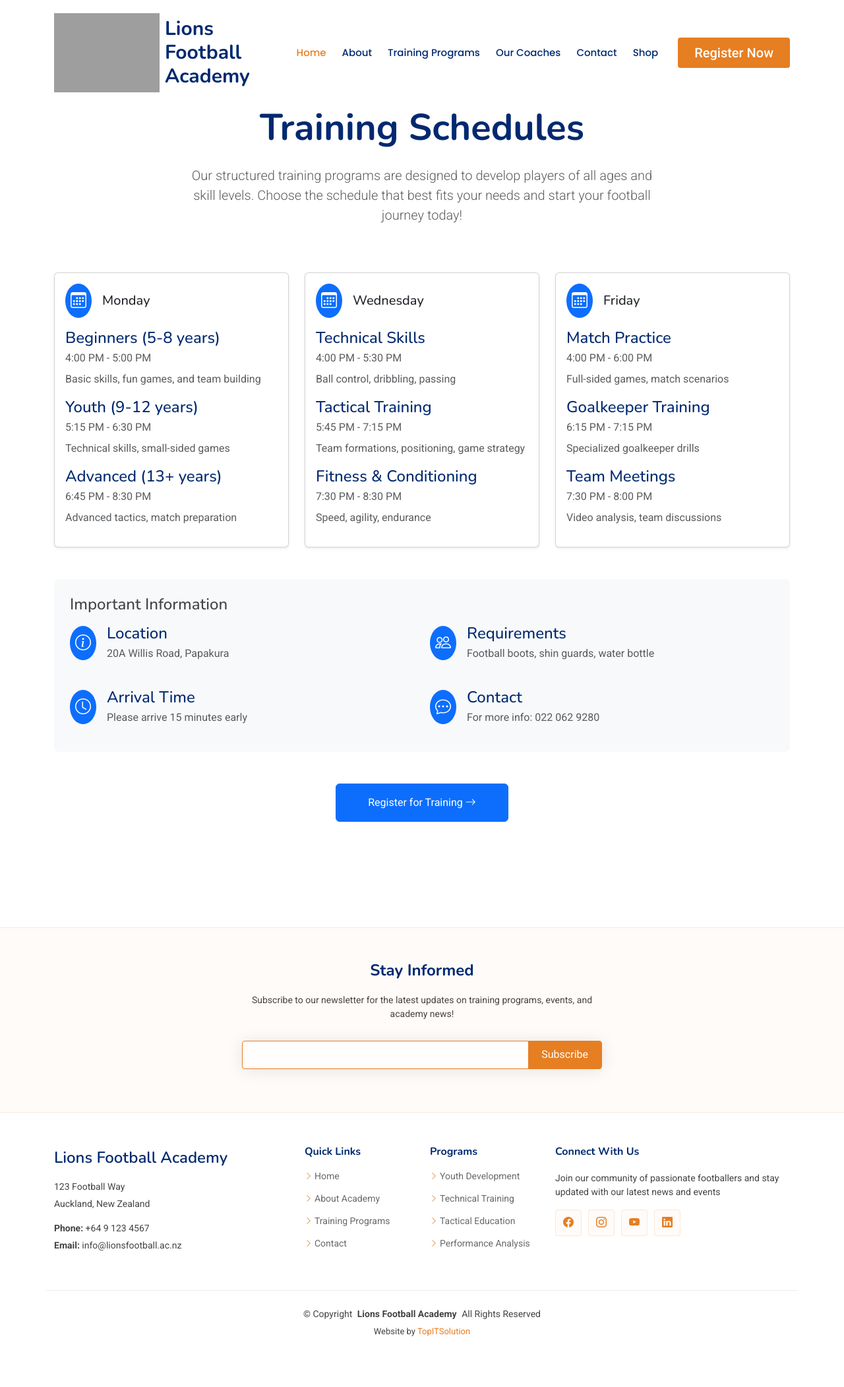
After one commit to christopherece/football_prj, a Django app: page /training/ in a window 1280 px wide. The commit adds this page. Shown: the whole page at 66% size. Run offline with Django 5.2, Linux system fonts and the light colour scheme; some libraries are stand-ins or nearby versions; grey boxes are pictures that could not be loaded.

Commit message:
Change Button

```diff
--- a/lionsfootball/static/assets/css/main.css
+++ b/lionsfootball/static/assets/css/main.css
@@ -22,7 +22,7 @@
   --background-color: #ffffff; /* Background color for the entire website, including individual sections */
   --default-color: #444444; /* Default color used for the majority of the text content across the entire website */
   --heading-color: #012970; /* Color for headings, subheadings and title throughout the website */
-  --accent-color: #4154f1; /* Accent color that represents your brand on the website. It's used for buttons, links, and other elements that need to stand out */
+  --accent-color: #E67e22; /* Accent color that represents your brand on the website. It's used for buttons, links, and other elements that need to stand out */
   --surface-color: #ffffff; /* The surface color is used as a background of boxed elements within sections, such as cards, icon boxes, or other elements that require a visual separation from the global background. */
   --contrast-color: #ffffff; /* Contrast color for text, ensuring readability against backgrounds of accent, heading, or default colors. */
 }
@@ -266,7 +266,7 @@ h6 {
   .navmenu li:hover>a,
   .navmenu .active,
   .navmenu .active:focus {
-    color: var(--nav-hover-color);
+    color: #E67e22;
   }
 
   .navmenu .dropdown ul {
@@ -303,7 +303,7 @@ h6 {
   .navmenu .dropdown ul a:hover,
   .navmenu .dropdown ul .active:hover,
   .navmenu .dropdown ul li:hover>a {
-    color: var(--nav-dropdown-hover-color);
+    color: #E67e22;
   }
 
   .navmenu .dropdown:hover>ul {
@@ -383,24 +383,24 @@ h6 {
     justify-content: center;
     border-radius: 50%;
     transition: 0.3s;
-    background-color: color-mix(in srgb, var(--accent-color), transparent 90%);
+    background-color: color-mix(in srgb, #E67e22, transparent 90%);
   }
 
   .navmenu a i:hover,
   .navmenu a:focus i:hover {
-    background-color: var(--accent-color);
+    background-color: #E67e22;
     color: var(--contrast-color);
   }
 
   .navmenu a:hover,
   .navmenu .active,
   .navmenu .active:focus {
-    color: var(--nav-dropdown-hover-color);
+    color: #E67e22;
   }
 
   .navmenu .active i,
   .navmenu .active:focus i {
-    background-color: var(--accent-color);
+    background-color: #E67e22;
     color: var(--contrast-color);
     transform: rotate(180deg);
   }
@@ -491,7 +491,7 @@ h6 {
   .navmenu .listing-dropdown ul li a:hover,
   .navmenu .listing-dropdown ul li .active,
   .navmenu .listing-dropdown ul li .active:hover {
-    color: var(--nav-dropdown-hover-color);
+    color: #E67e22;
     background-color: var(--nav-dropdown-background-color);
   }
 
@@ -538,9 +538,9 @@ h6 {
 }
 
 .footer .footer-newsletter {
-  background-color: color-mix(in srgb, var(--accent-color), transparent 97%);
-  border-top: 1px solid color-mix(in srgb, var(--accent-color), transparent 85%);
-  border-bottom: 1px solid color-mix(in srgb, var(--accent-color), transparent 85%);
+  background-color: color-mix(in srgb, #E67e22, transparent 97%);
+  border-top: 1px solid color-mix(in srgb, #E67e22, transparent 85%);
+  border-bottom: 1px solid color-mix(in srgb, #E67e22, transparent 85%);
   padding: 50px 0;
 }
 
@@ -554,7 +554,7 @@ h6 {
   padding: 6px 8px;
   position: relative;
   background-color: color-mix(in srgb, var(--background-color), transparent 50%);
-  border: 1px solid color-mix(in srgb, var(--default-color), transparent 90%);
+  border: 1px solid #E67e22;
   box-shadow: 0px 2px 25px rgba(0, 0, 0, 0.1);
   display: flex;
   transition: 0.3s;
@@ -779,7 +779,7 @@ section,
 .section {
   color: var(--default-color);
   background-color: var(--background-color);
-  padding: 60px 0;
+  padding: 160px 0;
   scroll-margin-top: 98px;
   overflow: clip;
 }
--- a/pages/urls.py
+++ b/pages/urls.py
@@ -1,7 +1,9 @@
 from django.urls import path
 from . import views
 
+app_name = 'pages'
+
 urlpatterns = [
     path('', views.index, name='index'),
-
+    path('training/', views.training, name='training'),
 ]
--- a/pages/views.py
+++ b/pages/views.py
@@ -6,3 +6,6 @@ from lionsfootball.models import Gallery
 def index(request):
     gallery_items = Gallery.objects.all()
     return render(request, 'pages/index.html', {'gallery_items': gallery_items})
+
+def training(request):
+    return render(request, 'pages/training.html')
--- a/static/assets/css/main.css
+++ b/static/assets/css/main.css
@@ -779,7 +779,7 @@ section,
 .section {
   color: var(--default-color);
   background-color: var(--background-color);
-  padding: 60px 0;
+  padding: 160px 0;
   scroll-margin-top: 98px;
   overflow: clip;
 }
--- a/templates/pages/index.html
+++ b/templates/pages/index.html
@@ -28,7 +28,7 @@
             </div>
             <div class="d-flex flex-column flex-md-row" data-aos="fade-up" data-aos-delay="300">
               <a href="{% url 'accounts:register' %}" class="btn-get-started">Join Our Academy <i class="bi bi-arrow-right"></i></a>
-              <a href="#schedule" class="btn btn-outline-primary mb-3 mb-md-0">
+              <a href="{% url 'pages:training' %}" class="btn btn-outline-primary mb-3 mb-md-0">
                 View Training Schedule <i class="bi bi-calendar3"></i>
               </a>
             </div>
--- /dev/null
+++ b/templates/pages/training.html
@@ -0,0 +1,179 @@
+{% extends "base.html" %}
+{% load static %}
+
+{% block content %}
+<!-- Training Schedule Section -->
+<section id="training" class="section">
+  <div class="container">
+    <div class="row justify-content-center mb-5">
+      <div class="col-lg-8 text-center">
+        <h2 class="display-4 fw-bold mb-4" style="color: #012970;" data-aos="fade-up">Training Schedules</h2>
+        <p class="lead text-muted mb-4" data-aos="fade-up" data-aos-delay="100">
+          Our structured training programs are designed to develop players of all ages and skill levels.
+          Choose the schedule that best fits your needs and start your football journey today!
+        </p>
+      </div>
+    </div>
+
+    <!-- Training Schedule Grid -->
+    <div class="row g-4">
+      <!-- Monday Schedule -->
+      <div class="col-lg-4" data-aos="fade-up" data-aos-delay="200">
+        <div class="card h-100 shadow-sm">
+          <div class="card-body">
+            <div class="d-flex align-items-center mb-3">
+              <div class="rounded-circle bg-primary text-white p-2 me-3">
+                <i class="bi bi-calendar3 fs-4"></i>
+              </div>
+              <h3 class="h5 mb-0">Monday</h3>
+            </div>
+            <div class="schedule-list">
+              <div class="schedule-item">
+                <h4 class="mb-1">Beginners (5-8 years)</h4>
+                <p class="text-muted mb-2">4:00 PM - 5:00 PM</p>
+                <p class="text-muted">Basic skills, fun games, and team building</p>
+              </div>
+              <div class="schedule-item">
+                <h4 class="mb-1">Youth (9-12 years)</h4>
+                <p class="text-muted mb-2">5:15 PM - 6:30 PM</p>
+                <p class="text-muted">Technical skills, small-sided games</p>
+              </div>
+              <div class="schedule-item">
+                <h4 class="mb-1">Advanced (13+ years)</h4>
+                <p class="text-muted mb-2">6:45 PM - 8:30 PM</p>
+                <p class="text-muted">Advanced tactics, match preparation</p>
+              </div>
+            </div>
+          </div>
+        </div>
+      </div>
+
+      <!-- Wednesday Schedule -->
+      <div class="col-lg-4" data-aos="fade-up" data-aos-delay="300">
+        <div class="card h-100 shadow-sm">
+          <div class="card-body">
+            <div class="d-flex align-items-center mb-3">
+              <div class="rounded-circle bg-primary text-white p-2 me-3">
+                <i class="bi bi-calendar3 fs-4"></i>
+              </div>
+              <h3 class="h5 mb-0">Wednesday</h3>
+            </div>
+            <div class="schedule-list">
+              <div class="schedule-item">
+                <h4 class="mb-1">Technical Skills</h4>
+                <p class="text-muted mb-2">4:00 PM - 5:30 PM</p>
+                <p class="text-muted">Ball control, dribbling, passing</p>
+              </div>
+              <div class="schedule-item">
+                <h4 class="mb-1">Tactical Training</h4>
+                <p class="text-muted mb-2">5:45 PM - 7:15 PM</p>
+                <p class="text-muted">Team formations, positioning, game strategy</p>
+              </div>
+              <div class="schedule-item">
+                <h4 class="mb-1">Fitness & Conditioning</h4>
+                <p class="text-muted mb-2">7:30 PM - 8:30 PM</p>
+                <p class="text-muted">Speed, agility, endurance</p>
+              </div>
+            </div>
+          </div>
+        </div>
+      </div>
+
+      <!-- Friday Schedule -->
+      <div class="col-lg-4" data-aos="fade-up" data-aos-delay="400">
+        <div class="card h-100 shadow-sm">
+          <div class="card-body">
+            <div class="d-flex align-items-center mb-3">
+              <div class="rounded-circle bg-primary text-white p-2 me-3">
+                <i class="bi bi-calendar3 fs-4"></i>
+              </div>
+              <h3 class="h5 mb-0">Friday</h3>
+            </div>
+            <div class="schedule-list">
+              <div class="schedule-item">
+                <h4 class="mb-1">Match Practice</h4>
+                <p class="text-muted mb-2">4:00 PM - 6:00 PM</p>
+                <p class="text-muted">Full-sided games, match scenarios</p>
+              </div>
+              <div class="schedule-item">
+                <h4 class="mb-1">Goalkeeper Training</h4>
+                <p class="text-muted mb-2">6:15 PM - 7:15 PM</p>
+                <p class="text-muted">Specialized goalkeeper drills</p>
+              </div>
+              <div class="schedule-item">
+                <h4 class="mb-1">Team Meetings</h4>
+                <p class="text-muted mb-2">7:30 PM - 8:00 PM</p>
+                <p class="text-muted">Video analysis, team discussions</p>
+              </div>
+            </div>
+          </div>
+        </div>
+      </div>
+    </div>
+
+    <!-- Additional Information -->
+    <div class="row mt-5">
+      <div class="col-12">
+        <div class="bg-light p-4 rounded-3">
+          <h3 class="h4 mb-3">Important Information</h3>
+          <div class="row g-4">
+            <div class="col-md-6">
+              <div class="d-flex align-items-center mb-3">
+                <div class="rounded-circle bg-primary text-white p-2 me-3">
+                  <i class="bi bi-info-circle fs-4"></i>
+                </div>
+                <div>
+                  <h4 class="mb-1">Location</h4>
+                  <p class="text-muted mb-0">20A Willis Road, Papakura</p>
+                </div>
+              </div>
+            </div>
+            <div class="col-md-6">
+              <div class="d-flex align-items-center mb-3">
+                <div class="rounded-circle bg-primary text-white p-2 me-3">
+                  <i class="bi bi-people fs-4"></i>
+                </div>
+                <div>
+                  <h4 class="mb-1">Requirements</h4>
+                  <p class="text-muted mb-0">Football boots, shin guards, water bottle</p>
+                </div>
+              </div>
+            </div>
+            <div class="col-md-6">
+              <div class="d-flex align-items-center mb-3">
+                <div class="rounded-circle bg-primary text-white p-2 me-3">
+                  <i class="bi bi-clock fs-4"></i>
+                </div>
+                <div>
+                  <h4 class="mb-1">Arrival Time</h4>
+                  <p class="text-muted mb-0">Please arrive 15 minutes early</p>
+                </div>
+              </div>
+            </div>
+            <div class="col-md-6">
+              <div class="d-flex align-items-center mb-3">
+                <div class="rounded-circle bg-primary text-white p-2 me-3">
+                  <i class="bi bi-chat-dots fs-4"></i>
+                </div>
+                <div>
+                  <h4 class="mb-1">Contact</h4>
+                  <p class="text-muted mb-0">For more info: 022 062 9280</p>
+                </div>
+              </div>
+            </div>
+          </div>
+        </div>
+      </div>
+    </div>
+
+    <!-- Register Button -->
+    <div class="row mt-5">
+      <div class="col-12 text-center">
+        <a href="{% url 'accounts:register' %}" class="btn btn-primary px-5 py-3">
+          Register for Training <i class="bi bi-arrow-right"></i>
+        </a>
+      </div>
+    </div>
+  </div>
+</section>
+{% endblock %}
--- a/templates/partials/_header.html
+++ b/templates/partials/_header.html
@@ -3,7 +3,7 @@
 <header id="header" class="header d-flex align-items-center fixed-top">
     <div class="container-fluid container-xl position-relative d-flex align-items-center">
 
-      <a href="{% url 'index' %}" class="logo d-flex align-items-center me-auto">
+      <a href="{% url 'pages:index' %}" class="logo d-flex align-items-center me-auto">
         <!-- Uncomment the line below if you also wish to use an image logo -->
         <img src="{% static 'assets/img/logo.png' %}" alt="">
         <h1 class="sitename">Lions Football Academy</h1>
```
